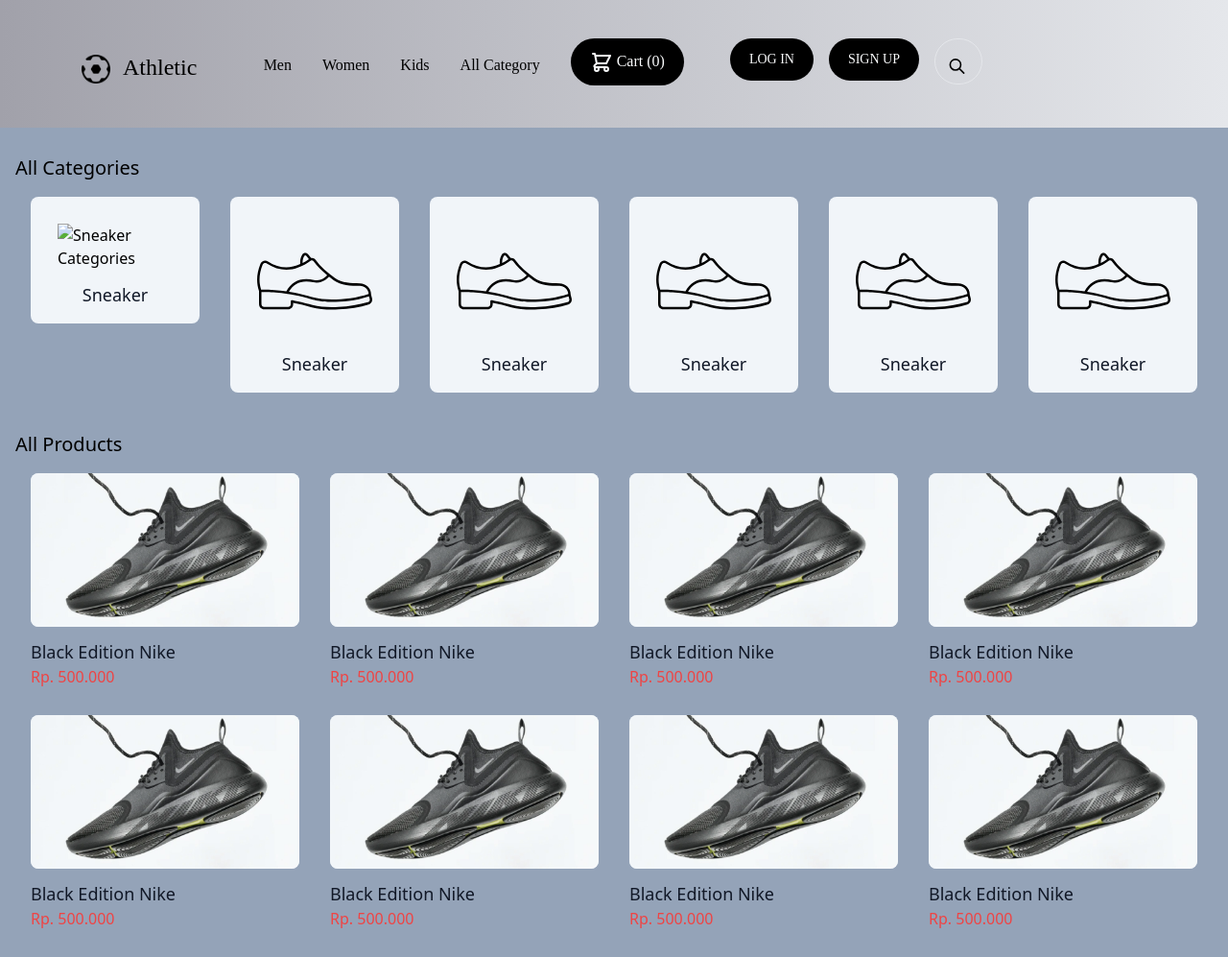
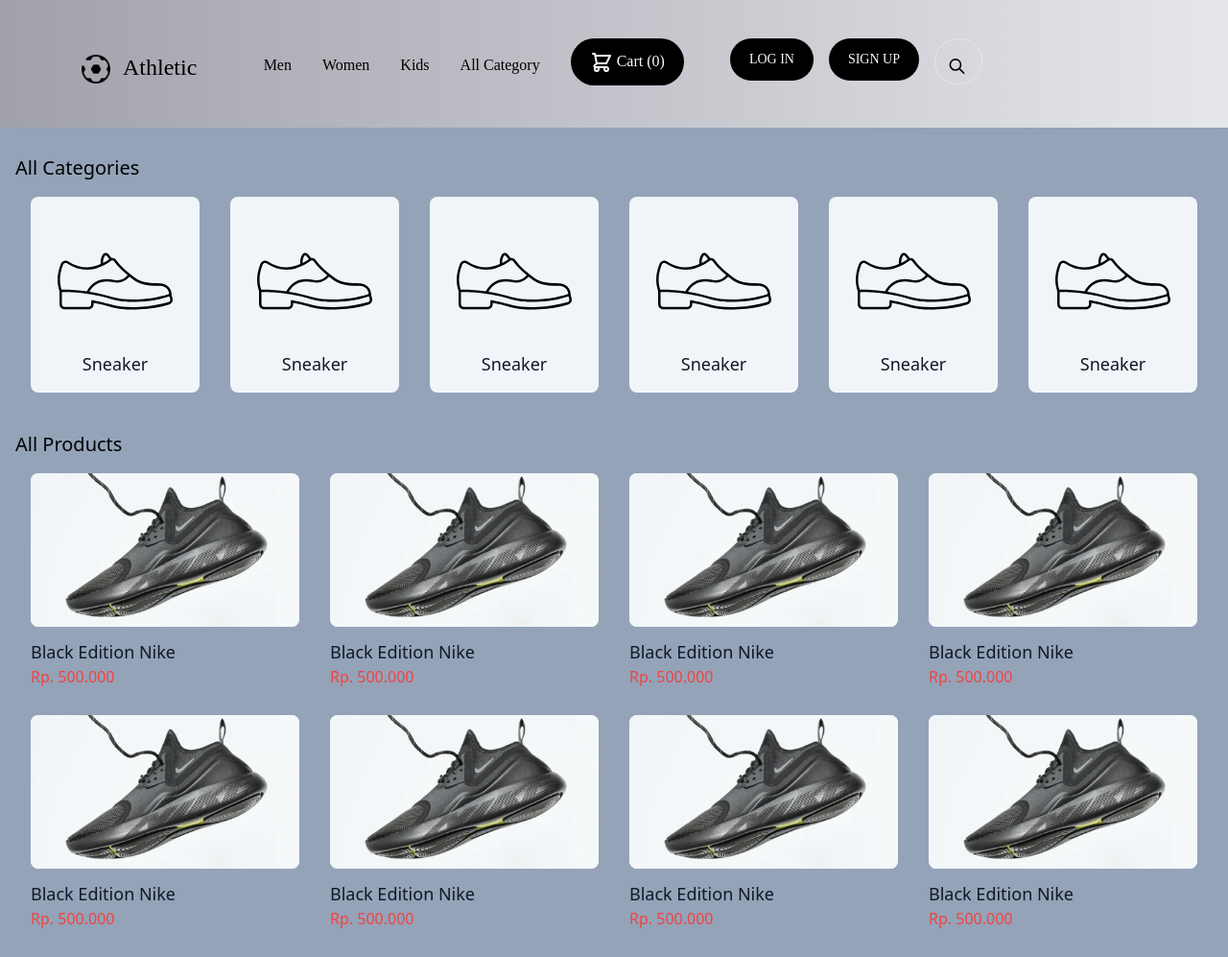
Before and after one commit to IDcodea/e-commerce-sport-5, a plain HTML site: page product-archive.html in a window 1280 px wide. Shown: the whole page at 96% size. Drawn offline with nearby package versions, Linux system fonts and the light colour scheme.

Commit message:
edit archive

```diff
--- a/product-archive.html
+++ b/product-archive.html
@@ -118,7 +118,7 @@
             >
               <div class="categories-image">
                 <img
-                  src="..images/categories-sneakers.svg"
+                  src="images/categories-sneakers.svg"
                   alt="Sneaker Categories"
                   class="w-full"
                 />
```
